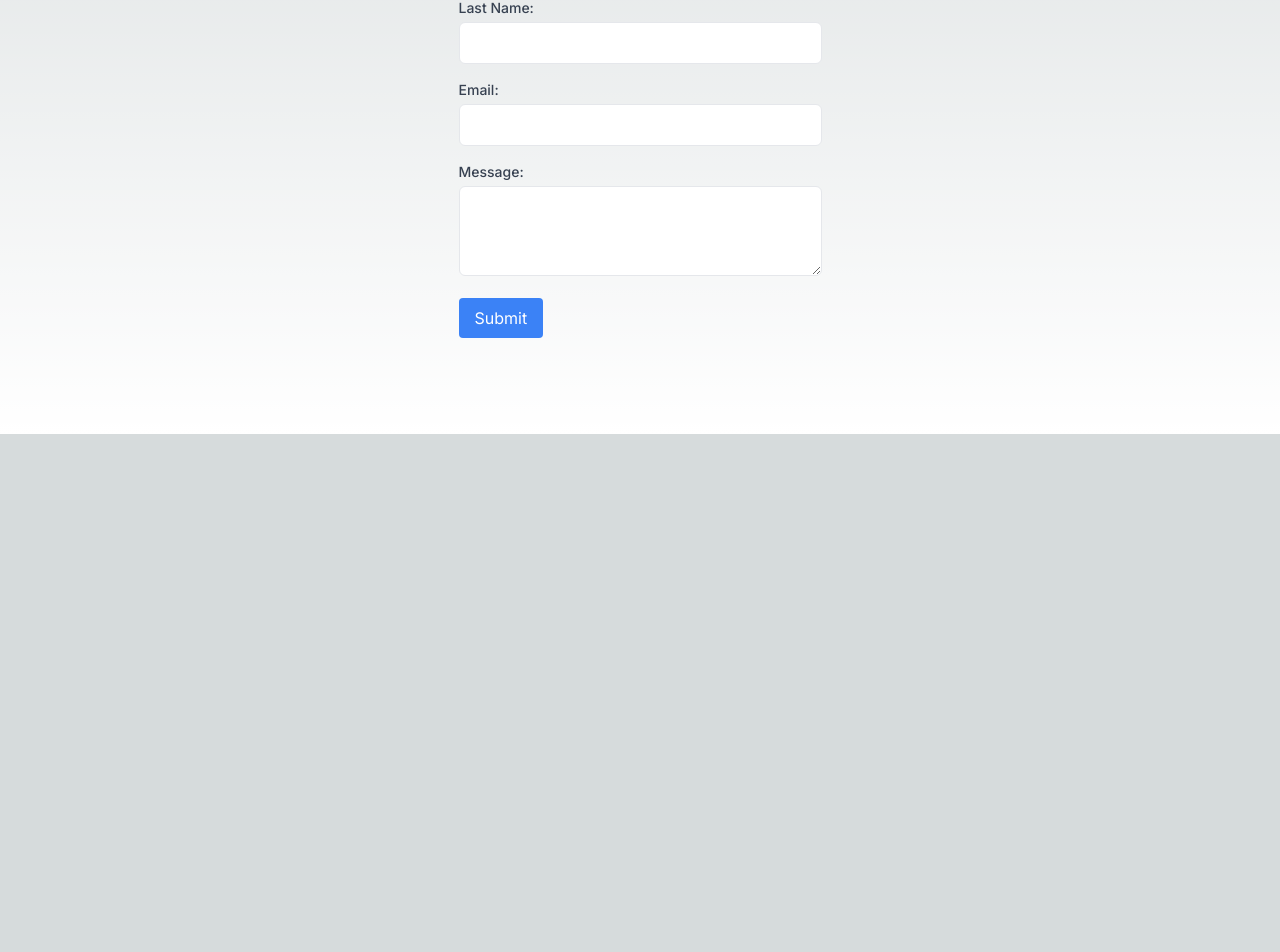
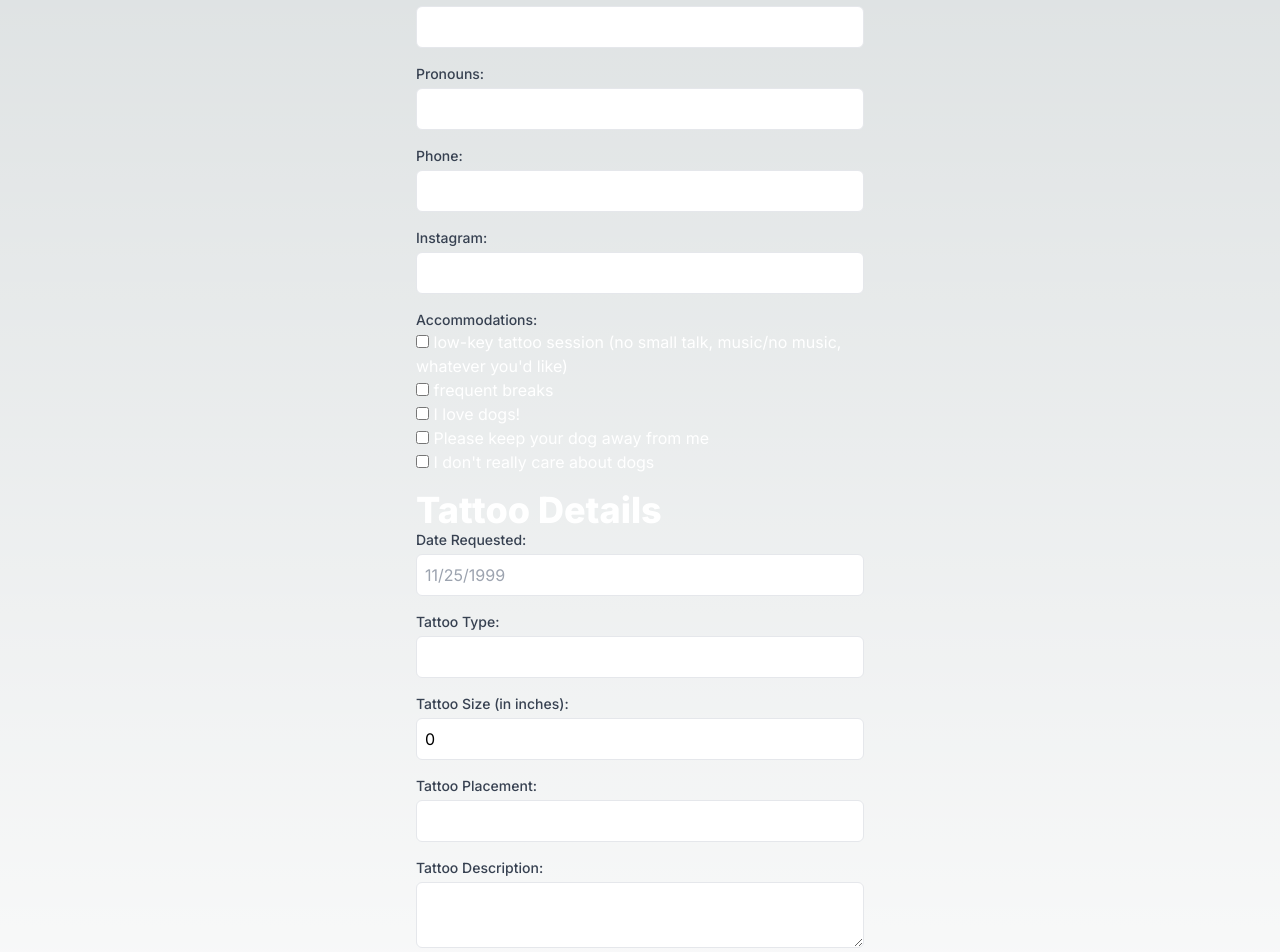
Before and after one commit to Srjohnson589/enson-handpokes, a Next.js app: page /contact in a window 1280 px wide. Shown: the part 366-1318 px from the top of the page. Before the commit the page ends 800 px from the top, so only its background shows below. Built offline with nearby package versions, Linux system fonts and the light colour scheme.

Commit message:
- continuing contact form

```diff
--- a/components/ContactForm.tsx
+++ b/components/ContactForm.tsx
@@ -5,6 +5,15 @@ import React, {ChangeEvent, ChangeEventHandler, useState} from "react";
 type FormData = {
     firstName: string;
     lastName: string;
+    pronouns: string;
+    phone: string;
+    instagram: string;
+    accommodations: Array<string>;
+    dateRequested: string;
+    tattooType: string;
+    tattooSize: number;
+    tattooPlacement: string;
+    tattooDescription: string;
     email: string;
     message: string;
 };
@@ -13,9 +22,22 @@ export default function ContactForm() {
     const [formData, setFormData] = useState<FormData>({
         firstName: '',
         lastName: '',
+        pronouns: '',
+        phone: '',
+        instagram: '',
+        accommodations: [],
+        dateRequested: '',
+        tattooType: '',
+        tattooSize: 0,
+        tattooPlacement: '',
+        tattooDescription: '',
         email: '',
         message: '',
     });
+    //you want to create a function where it looks at this array down here, and upon submit, it adds them to
+    //the formData.accommodations
+    const accommodationChoices: Array<string> = ['low-key tattoo session (no small talk, music/no music, whatever you\'d like)',
+            'frequent breaks', 'I love dogs!', 'Please keep your dog away from me', 'I don\'t really care about dogs'];
 
     const handleChange = (e: ChangeEvent<HTMLInputElement | HTMLTextAreaElement>) => {
         const {name, value} = e.target;
@@ -29,11 +51,12 @@ export default function ContactForm() {
     const handleSubmit = (e: React.FormEvent<HTMLFormElement>) => {
         e.preventDefault();
         console.log('Form submitted!', formData);
-        //form submission logic
+        //form submission logic goes here
     };
 
     return (
         <form onSubmit={handleSubmit} className="max-w-md mx-auto text-black">
+            <h1 className={'text-5xl font-extrabold'}>Contact Form</h1>
             <div className="mb-4">
                 <label htmlFor="firstName" className="block text-sm font-medium text-gray-700">
                     First Name:
@@ -65,6 +88,7 @@ export default function ContactForm() {
                     Email:
                 </label>
                 <input
+                    required
                     type="email"
                     id="email"
                     name="email"
@@ -74,12 +98,128 @@ export default function ContactForm() {
                 />
             </div>
             <div className="mb-4">
+                <label htmlFor="pronouns" className="block text-sm font-medium text-gray-700">
+                    Pronouns:
+                </label>
+                <input
+                    type="text"
+                    id="pronouns"
+                    name="pronouns"
+                    value={formData.pronouns}
+                    onChange={handleChange}
+                    className="mt-1 p-2 border rounded-md w-full"
+                />
+            </div>
+            <div className="mb-4">
+                <label htmlFor="phone" className="block text-sm font-medium text-gray-700">
+                    Phone:
+                </label>
+                <input
+                    //regex to make sure it is a valid number
+                    pattern="^[(]?[0-9]{3}[)]?[-\s\.]?[0-9]{3}[-\s\.]?[0-9]{4,6}$"
+                    id="phone"
+                    name="phone"
+                    value={formData.phone}
+                    onChange={handleChange}
+                    className="mt-1 p-2 border rounded-md w-full"
+                    required
+                />
+            </div>
+            <div className="mb-4">
+                <label htmlFor="instagram" className="block text-sm font-medium text-gray-700">
+                    Instagram:
+                </label>
+                <input
+                    id="instagram"
+                    name="instagram"
+                    value={formData.instagram}
+                    onChange={handleChange}
+                    className="mt-1 p-2 border rounded-md w-full"
+                />
+            </div>
+            <div className="mb-4">
+                <label htmlFor="accommodations" className="block text-sm font-medium text-gray-700">
+                    Accommodations:
+                </label>
+                <div>
+                    {accommodationChoices.map((value, index) => {
+                        return (
+                            <ul id={value} className={'text-white'} key={index}><input type={'checkbox'}/> {value}</ul>)
+                    })}
+                </div>
+            </div>
+            <div id={'tattoo portion of form'}>
+                <h2 className={'text-4xl text-white font-extrabold'}>Tattoo Details</h2>
+                <div className="mb-4">
+                    <label htmlFor="dateRequested" className="block text-sm font-medium text-gray-700">
+                        Date Requested:
+                    </label>
+                    <input
+                        pattern="\d{1,2}\/\d{1,2}\/\d{2,4}"
+                        id="dateRequested"
+                        name="dateRequested"
+                        placeholder="11/25/1999"
+                        value={formData.dateRequested}
+                        onChange={handleChange}
+                        className="mt-1 p-2 border rounded-md w-full"
+                    />
+                </div>
+                <div className="mb-4">
+                    <label htmlFor="tattooType" className="block text-sm font-medium text-gray-700">
+                        Tattoo Type:
+                    </label>
+                    <input
+                        id="instagram"
+                        name="instagram"
+                        value={formData.tattooType}
+                        onChange={handleChange}
+                        className="mt-1 p-2 border rounded-md w-full"
+                    />
+                </div>
+                <div className="mb-4">
+                    <label htmlFor="tattooSize" className="block text-sm font-medium text-gray-700">
+                        Tattoo Size (in inches):
+                    </label>
+                    <input
+                        type="number"
+                        id="tattooSize"
+                        name="tattooSize"
+                        value={formData.tattooSize}
+                        onChange={handleChange}
+                        className="mt-1 p-2 border rounded-md w-full"
+                    />
+                </div>
+                <div className="mb-4">
+                    <label htmlFor="tattooPlacement" className="block text-sm font-medium text-gray-700">
+                        Tattoo Placement:
+                    </label>
+                    <input
+                        id="tattooPlacement"
+                        name="tattooPlacement"
+                        value={formData.tattooPlacement}
+                        onChange={handleChange}
+                        className="mt-1 p-2 border rounded-md w-full"
+                    />
+                </div>
+                <div className="mb-4">
+                    <label htmlFor="tattooDescription" className="block text-sm font-medium text-gray-700">
+                        Tattoo Description:
+                    </label>
+                    <textarea
+                        id="tattooDescription"
+                        name="tattooDescription"
+                        value={formData.tattooDescription}
+                        onChange={handleChange}
+                        className="mt-1 p-2 border rounded-md w-full"
+                    />
+                </div>
+            </div>
+            <br/>
+            <div className="mb-4">
                 <label htmlFor="message" className="block text-sm font-medium text-gray-700">
-                    Message:
+                    Anything you would like to tell me?
                 </label>
                 <textarea
-                    rows={3}
-                    cols={33}
                     id="message"
                     name="message"
                     value={formData.message}
```
